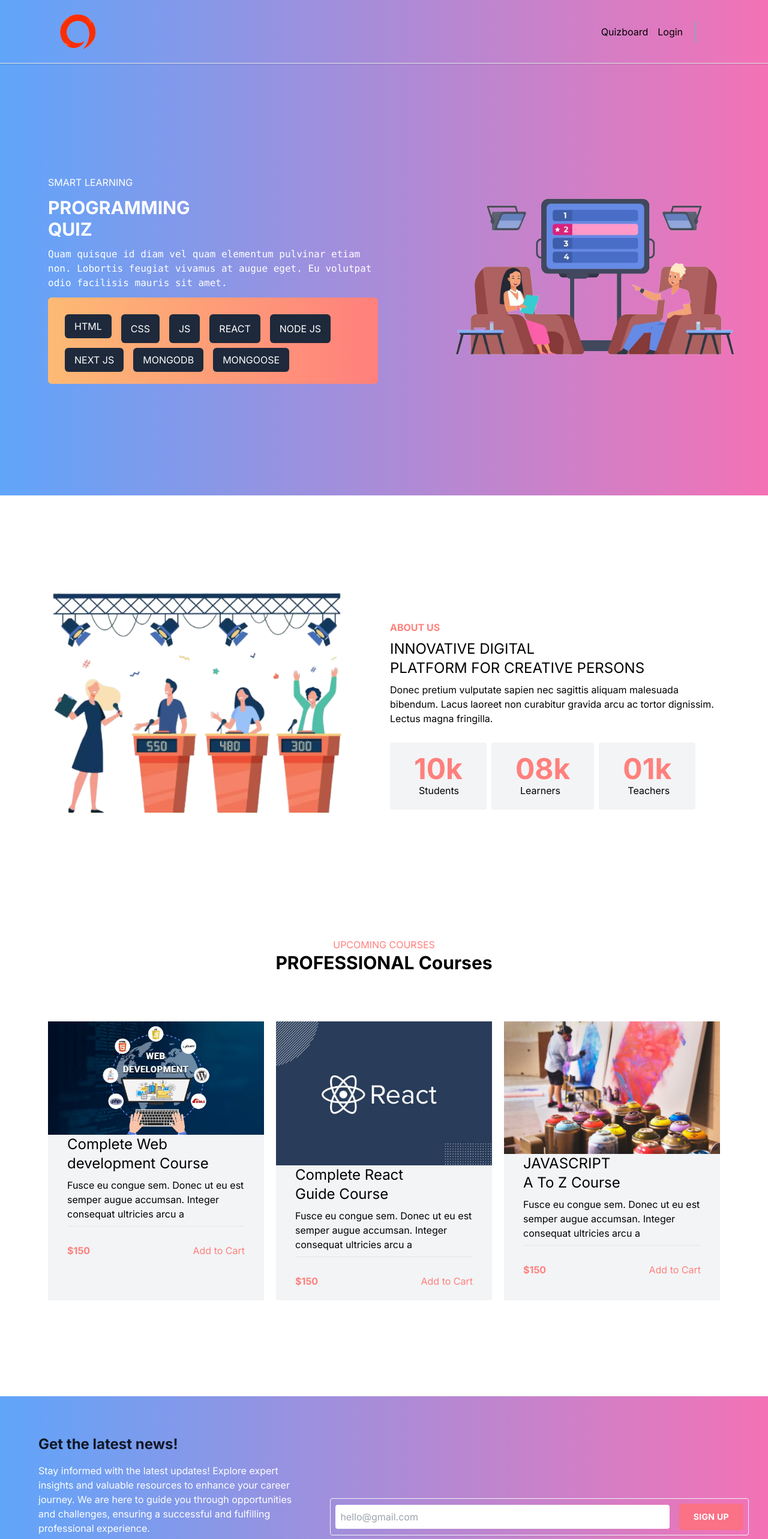
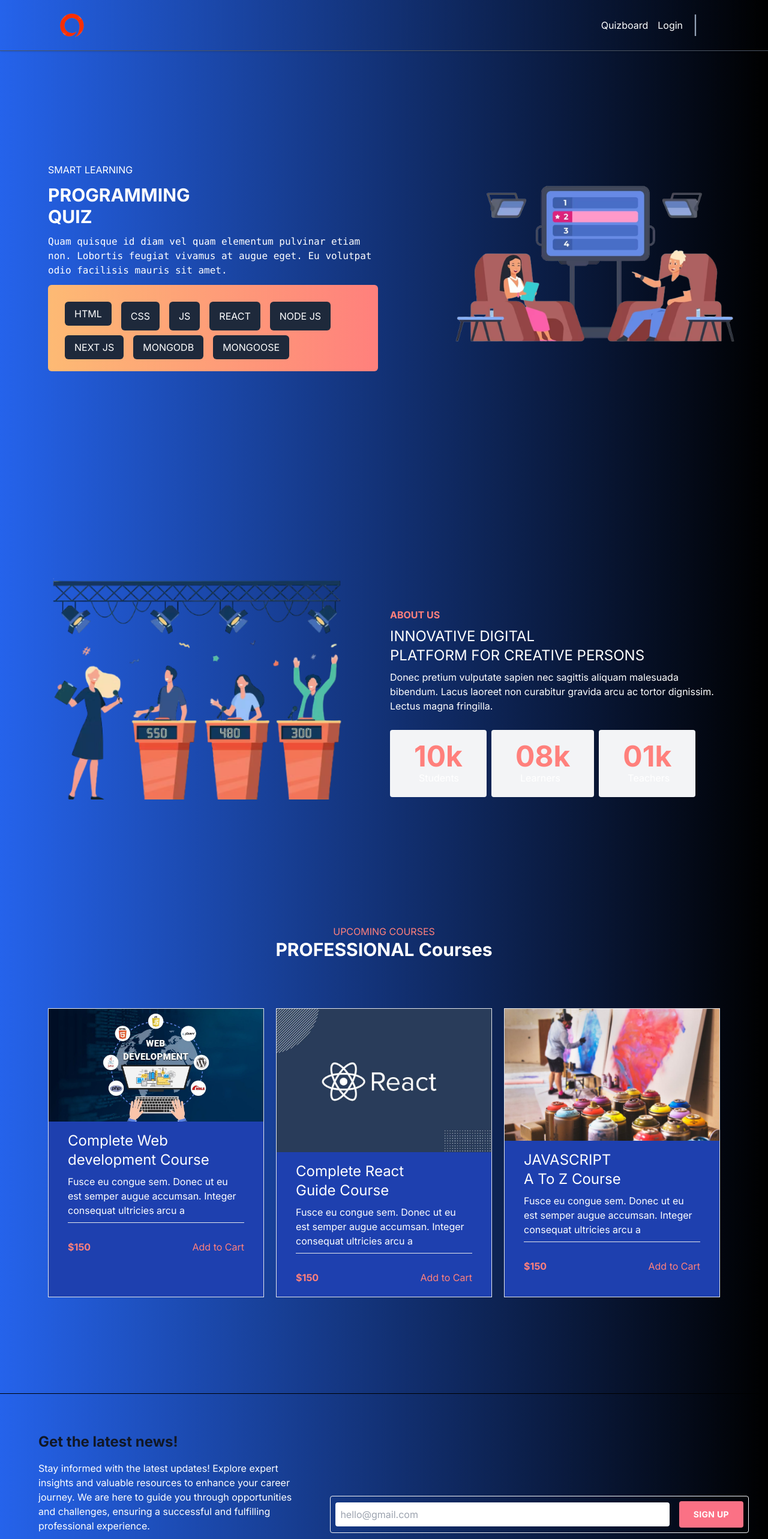
Before and after one commit to SaqlineShabbir/OnQuiz, a Next.js app: page / in a window 1280 px wide. Shown: the top 2566 px of the page at 60% size. Built offline with nearby package versions, Linux system fonts and the light colour scheme; no server answers.

Commit message:
color changes

```diff
--- a/src/app/(pages)/login/page.js
+++ b/src/app/(pages)/login/page.js
@@ -38,10 +38,10 @@ const page = () => {
     }
 
     return (
-        <div className="">
+        <div className="bg-gradient-to-r from-blue-600 to-black  min-h-[100vh]">
             <Navigation></Navigation>
-            <div className="lg:flex w-[100%] justify-center items-center">
-                <div className=" lg:w-[50%] space-y-5 px-10">
+            <div className="lg:flex lg:justify-center lg:items-center ">
+                <div className=" lg:w-[50%] space-y-5 px-10 text-white">
                     <p className="">
                         Those people who develop the ability to continuously acquire new
                         and better forms of knowledge that they can apply to their work
@@ -50,7 +50,7 @@ const page = () => {
                     </p>
                     <p>Brian Tracy</p>
                 </div>
-                <div className="lg:px-20 px-3 lg:w-[50%]">
+                <div className="lg:px-20 px-3 lg:w-[50%]    text-white">
                     <div className="flex flex-col justify-center items-center gap-10 mt-10">
                         <p className="flex  items-center lg:text-4xl text-2xl font-bold">
                             Log In
--- a/src/app/(pages)/quizboard/layout.js
+++ b/src/app/(pages)/quizboard/layout.js
@@ -15,7 +15,7 @@ import { useState } from "react";
 export default function QuizLayout({ children }) {
     const [open, setOpen] = useState(false);
     return (
-        <div>
+        <div className="bg-gradient-to-r from-blue-600 to-black min-h-[120vh]">
             <TopBoard open={open} setOpen={setOpen}></TopBoard>
             <SideNavigation setOpen={setOpen} open={open}></SideNavigation>
             <div className='md:ml-[270px]   border border-orange-500 min-h-screen rounded shadow-lg'>{children}</div>
--- a/src/app/(pages)/quizboard/page.js
+++ b/src/app/(pages)/quizboard/page.js
@@ -11,7 +11,7 @@ const page = () => {
         (info) => info?.email === user?.email
     );
     return (
-        <div className="min-h-[100vh] p-3 lg:p-5 rounded">
+        <div className="min-h-[100vh] p-3 lg:p-5 rounded ">
             <div className="flex space-x-5">
                 {user?.photo ? <div className="pr-2">
                     {user?.photo && (
--- a/src/app/(pages)/signup/page.js
+++ b/src/app/(pages)/signup/page.js
@@ -53,9 +53,9 @@ const page = () => {
 
 
     return (
-        <div className="">
+        <div className="bg-gradient-to-r from-blue-600 to-black min-h-[100vh]">
             <Navigation></Navigation>
-            <div className="lg:flex w-[100%]">
+            <div className="lg:flex w-[100%] text-white">
                 <div className=" lg:w-[50%] flex flex-col justify-center items-center px-20 lg:py-0 py-10 ">
                     <div className=" ">
                         <div className="space-y-5">
--- a/src/components/home/AboutUs.js
+++ b/src/components/home/AboutUs.js
@@ -3,7 +3,7 @@ import React from 'react';
 import img from '../../assets/aboutus-removebg-preview.png';
 const AboutUs = () => {
     return (
-        <div className="about-main lg:flex w-[100%] py-32  px-5 lg:px-20 space-x-5 bg-white">
+        <div className="about-main lg:flex w-[100%] py-32  px-5 lg:px-20 space-x-5 bg-gradient-to-r from-blue-600 to-black  text-white">
             <div className="about-left  lg:w-[50%] ">
                 <Image src={img} width={700} height={600} alt="Picture of the author" />
             </div>
--- a/src/components/home/Banner.js
+++ b/src/components/home/Banner.js
@@ -4,7 +4,7 @@ import img from '../../assets/banner-removebg-preview.png';
 
 const Banner = () => {
     return (
-        <div className="flex justify-center items-center h-[90vh] bg-gradient-to-r from-blue-400 to-pink-400">
+        <div className="flex justify-center items-center lg:h-[90vh] h-full bg-gradient-to-r from-blue-600 to-black">
             <div className=" lg:flex px-5 lg:pl-20 ">
                 <div className="left-side space-y-3 lg:w-[50%] pt-20 lg:pt-0 pr-5 lg:pr-10">
                     <p className="text-white text-center lg:text-left">SMART LEARNING</p>
--- a/src/components/home/UpcomingCourses.js
+++ b/src/components/home/UpcomingCourses.js
@@ -5,21 +5,21 @@ import react from '../../assets/React.jpg';
 import web from '../../assets/web.jpg';
 const UpcomingCourses = () => {
     return (
-        <div className="upcomiing-main bg-white px-5 md:px-10 lg:px-20  py-20">
-            <div className="flex  flex-col justify-center items-center text-center">
+        <div className="upcomiing-main px-5 md:px-10 lg:px-20  py-20 bg-gradient-to-r from-blue-600 to-black">
+            <div className="flex flex-col justify-center items-center text-center">
                 <p className="text-[#FF807C] ">UPCOMING COURSES</p>
-                <p className="text-3xl font-bold">PROFESSIONAL Courses</p>
+                <p className="text-3xl font-bold text-white">PROFESSIONAL Courses</p>
             </div>
             {/* cardstart */}
-            <div className="card-main grid lg:grid-cols-3 py-20   gap-5">
-                <div className="bg-gray-100">
+            <div className="card-main grid lg:grid-cols-3 py-20 gap-5">
+                <div className="bg-blue-800 border  text-white">
                     <Image
                         src={web}
                         width={700}
                         height={400}
                         alt="Picture of the author"
                     />
-                    <div className="space-y-2 px-8">
+                    <div className="space-y-2 px-8 pt-4">
                         <p className="text-2xl">
                             Complete Web <br />
                             development Course
@@ -37,14 +37,16 @@ const UpcomingCourses = () => {
                         </div>
                     </div>
                 </div>
-                <div className="bg-gray-100  ">
-                    <Image
-                        src={react}
-                        width={700}
-                        height={400}
-                        alt="Picture of the author"
-                    />
-                    <div className="space-y-2 px-8">
+                <div className="bg-blue-800 text-white border">
+                    <div className=''>
+                        <Image
+                            src={react}
+                            width={600}
+                            height={200}
+                            alt="Picture of the author"
+                        />
+                    </div>
+                    <div className="space-y-2 px-8  pt-4">
                         <p className="text-2xl">
                             Complete React <br />
                             Guide Course
@@ -62,14 +64,16 @@ const UpcomingCourses = () => {
                         </div>
                     </div>
                 </div>
-                <div className="bg-gray-100">
+
+
+                <div className="bg-blue-800 text-white border">
                     <Image
                         src={img}
                         width={700}
                         height={400}
                         alt="Picture of the author"
                     />
-                    <div className="space-y-2 px-8">
+                    <div className="space-y-2 px-8 pt-4">
                         <p className="text-2xl">
                             JAVASCRIPT <br />A To Z Course
                         </p>
--- a/src/components/quiz-board/BoardTop.js
+++ b/src/components/quiz-board/BoardTop.js
@@ -7,7 +7,7 @@ export default function TopBoard({ setOpen }) {
     const { user, logout } = useContext(AuthContext);
 
     return (
-        <header className="h-20 items-center sticky top-0 z-10 lg:ml-[270px] bg-white">
+        <header className="h-20 items-center  lg:ml-[270px]  text-white">
             <div className="flex flex-center flex-col h-full justify-center mx-auto relative px-3  z-10">
                 <div className="flex items-center pl-1 relative w-full sm:ml-0 sm:pr-2 lg:max-w-68">
                     <div className="flex group h-full items-center relative w-12">
--- a/src/components/shared/Footer.js
+++ b/src/components/shared/Footer.js
@@ -7,8 +7,9 @@ import Link from "next/link";
 
 const Footer = () => {
     return (
-        <footer className=" bg-gradient-to-r from-blue-400 to-pink-400">
-            <div className="mx-auto max-w-screen-xl px-4 py-16 sm:px-6 lg:px-8">
+        <footer className=" bg-gradient-to-r from-blue-600 to-black border-t border-black">
+
+            <div className="mx-auto  px-4 py-16 sm:px-6 lg:px-8">
                 <div className="lg:flex lg:items-start lg:gap-8">
                     <div className=" rounded-lg">
                         {/* <Image
--- a/src/components/shared/Navigation.js
+++ b/src/components/shared/Navigation.js
@@ -6,7 +6,6 @@ import Image from 'next/image';
 import { FiMenu } from "react-icons/fi";
 import { MdClose } from "react-icons/md";
 import logo from '../../assets/ologo-removebg-preview.png'
-import { FaUserCircle } from 'react-icons/fa';
 import { AuthContext } from '@/context/AuthProvider';
 
 
@@ -17,8 +16,7 @@ export default function Navigation() {
 
     return (
         <nav
-
-            className="w-full relative py-5 border-b-[1px] shadow  bg-gradient-to-r from-blue-400 to-pink-400">
+            className="w-full  py-5 border-b-[1px] border-b-gray-600 shadow  bg-gradient-to-r from-blue-600 to-black sticky top-0 z-10">
             <div className="md:flex justify-between items-center md:px-[100px] px-5 ">
                 <div>
                     {/* comment */}
@@ -27,8 +25,8 @@ export default function Navigation() {
                             <Link href='/'>
                                 <Image
                                     src={logo}
-                                    width={60}
-                                    height={60}
+                                    width={40}
+                                    height={40}
                                     alt="Logo"
                                 />
                             </Link>
@@ -60,10 +58,10 @@ export default function Navigation() {
                     >
                         <ul className="items-center justify-center space-y-8 md:flex md:space-x-4 md:space-y-0">
 
-                            <div className='flex space-x-4'>
-                                <Link className='cursor-pointer' href="/quizboard">Quizboard</Link>
+                            <div className='lg:flex space-x-4 text-white'>
+                                <Link className='cursor-pointer text-white' href="/quizboard">Quizboard</Link>
                                 {!user && <li>
-                                    <Link className='cursor-pointer' href="/login">Login</Link>
+                                    <Link className='cursor-pointer text-white' href="/login">Login</Link>
                                 </li>}
                                 {user && <li>
                                     <p className='cursor-pointer' onClick={() => logout()}>Logout</p>
@@ -76,16 +74,12 @@ export default function Navigation() {
 
 
                             <div className="flex items-center  cursor-pointer space-x-1">
-                                {user && <p className='font-bold text-2xl border border-white rounded-full px-3'>
+                                {user && <p className='font-bold text-2xl border border-white rounded-full px-3 text-white'>
                                     {user.fullname.slice(0, 1)}
                                 </p>}
 
 
                             </div>
-
-
-
-
                         </ul>
                     </div>
                 </div>
```
Also changed, not shown: src/components/quiz-board/BoardSide.js (+20 -20 lines).
